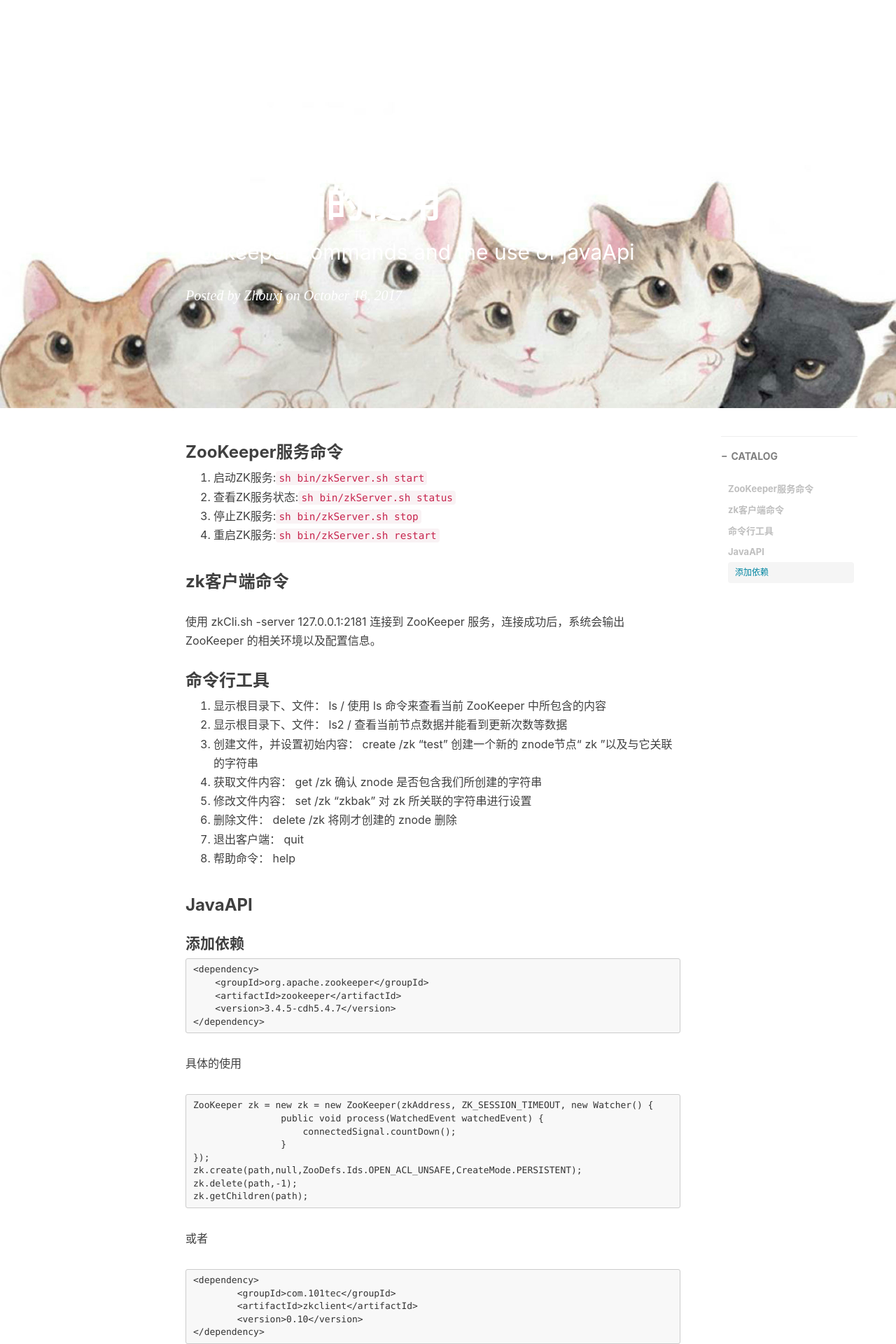
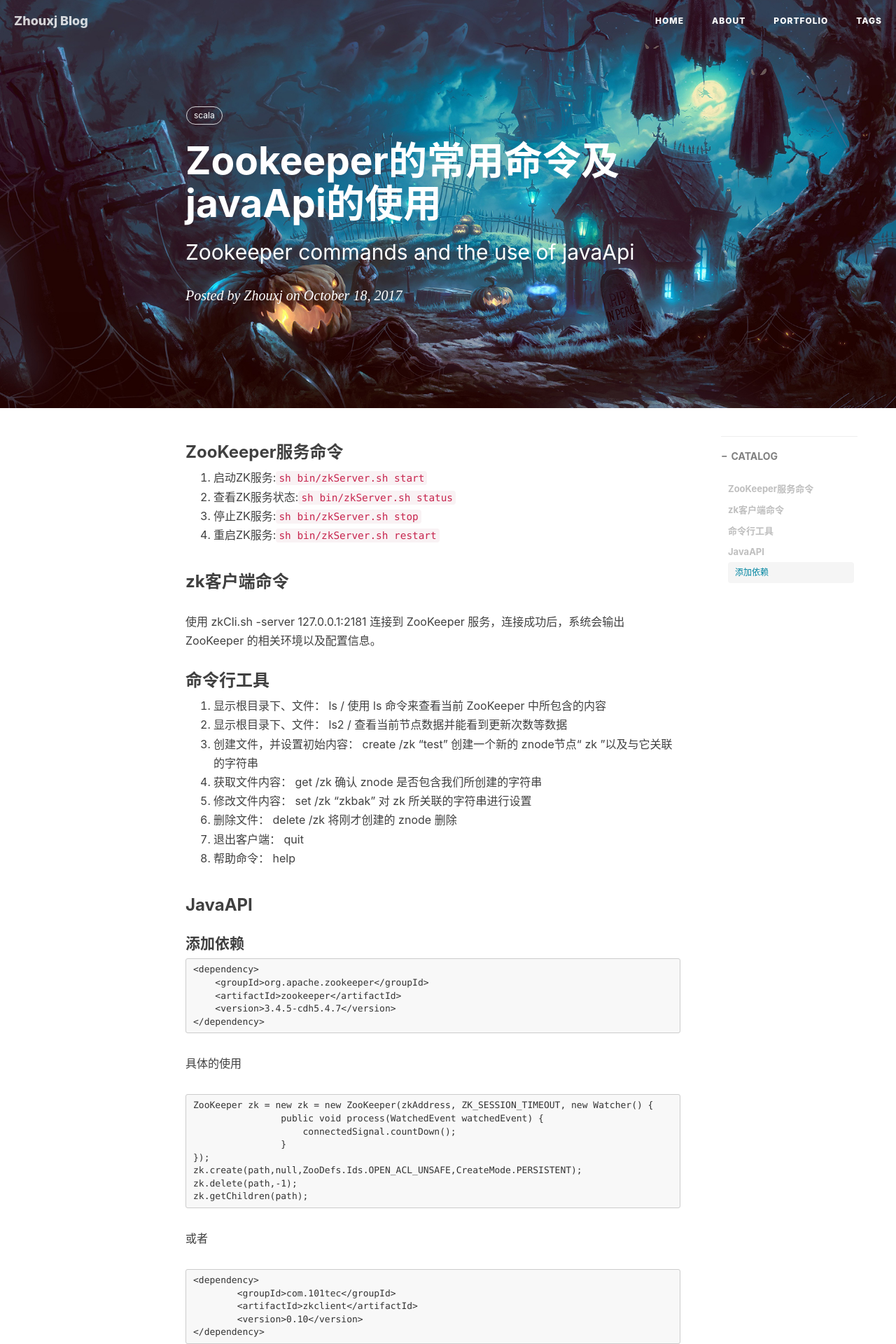
Before and after one commit to archer811/archer811.github.io, a Jekyll site: the page built from _posts/2017-10-18-zookeeper-use.markdown, in a window 1280 px wide. Shown: the top 1920 px of the page at 70% size. Built offline with Jekyll 4.4.1, drawn with Linux system fonts in a browser that asks for light colours; nearby versions of some CDN libraries; comment, search, counter and statistics services are not loaded.

Commit message:
modify post-bg-zookeeper.jpeg

```diff
--- a/_posts/2017-10-18-zookeeper-use.markdown
+++ b/_posts/2017-10-18-zookeeper-use.markdown
@@ -4,7 +4,7 @@ title:      "Zookeeper的常用命令及javaApi的使用"
 subtitle:   "Zookeeper commands and the use of javaApi"
 date:       2017-10-18 12:00:00
 author:     "Zhouxj"
-header-img: "img/post-bg-zookeeper.jpeg"
+header-img: "img/post-bg-zookeeper.jpg"
 catalog: true
 comments: true
 tags:
```
Also changed, not shown: img/post-bg-zookeeper.jpeg (deleted).
